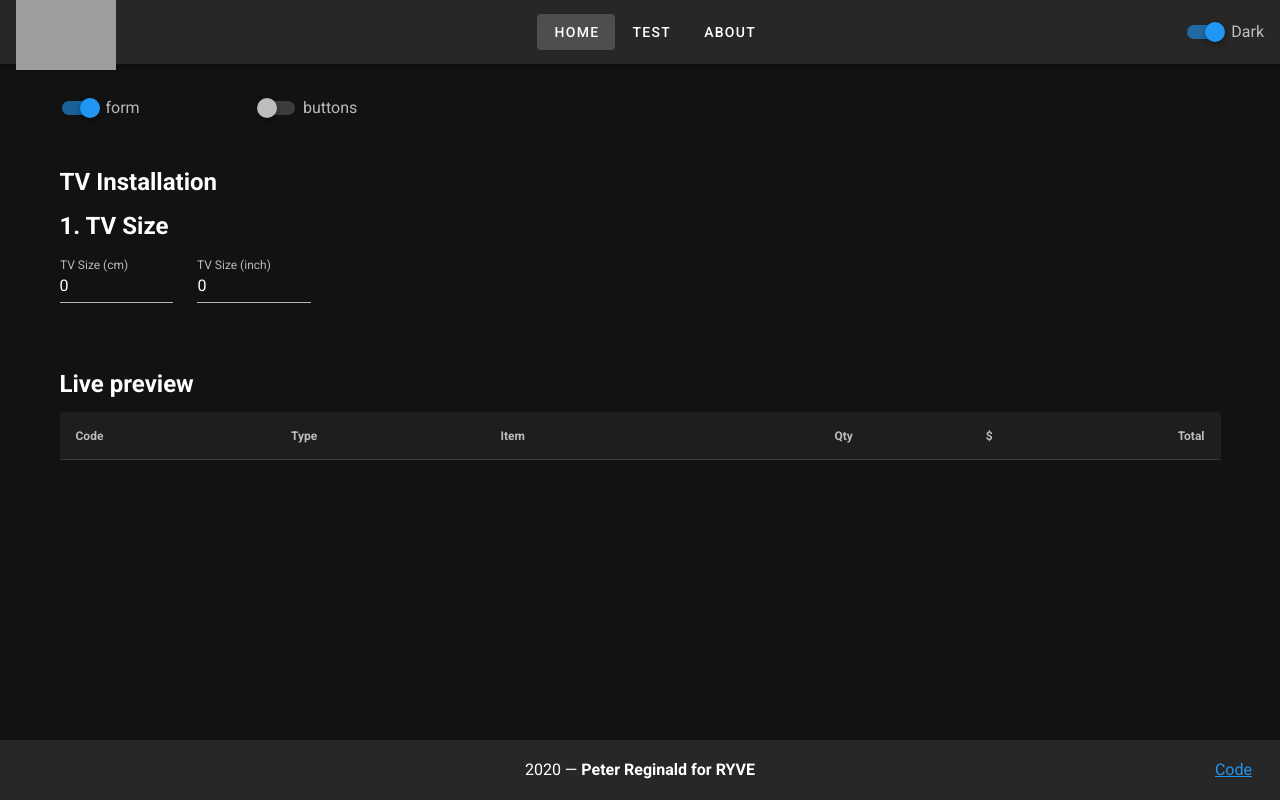
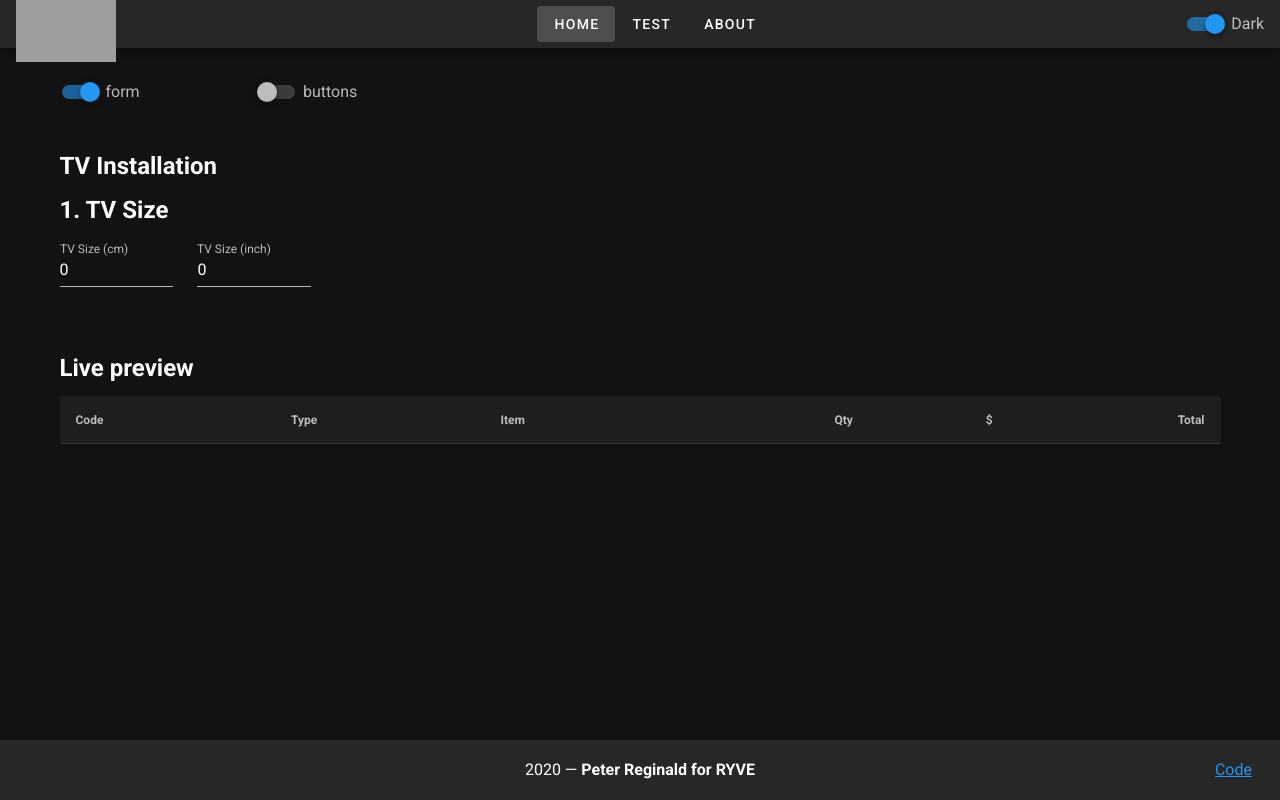
Before and after one commit to preginald/ryve, a Vue app: page / in a window 1280 px wide. Built offline with nearby package versions, Linux system fonts and the light colour scheme; grey boxes are pictures that could not be loaded.

Commit message:
add desnse to app bar

```diff
--- a/src/App.vue
+++ b/src/App.vue
@@ -1,6 +1,6 @@
 <template>
   <v-app>
-    <v-app-bar app>
+    <v-app-bar app dense>
       <v-img
         alt="Ryve Logo"
         class="shrink mr-2"
@@ -44,7 +44,7 @@ export default {
   components: {},
 
   data: () => ({
-    //
+    collapseOnScroll: true,
   }),
 };
 </script>
```
